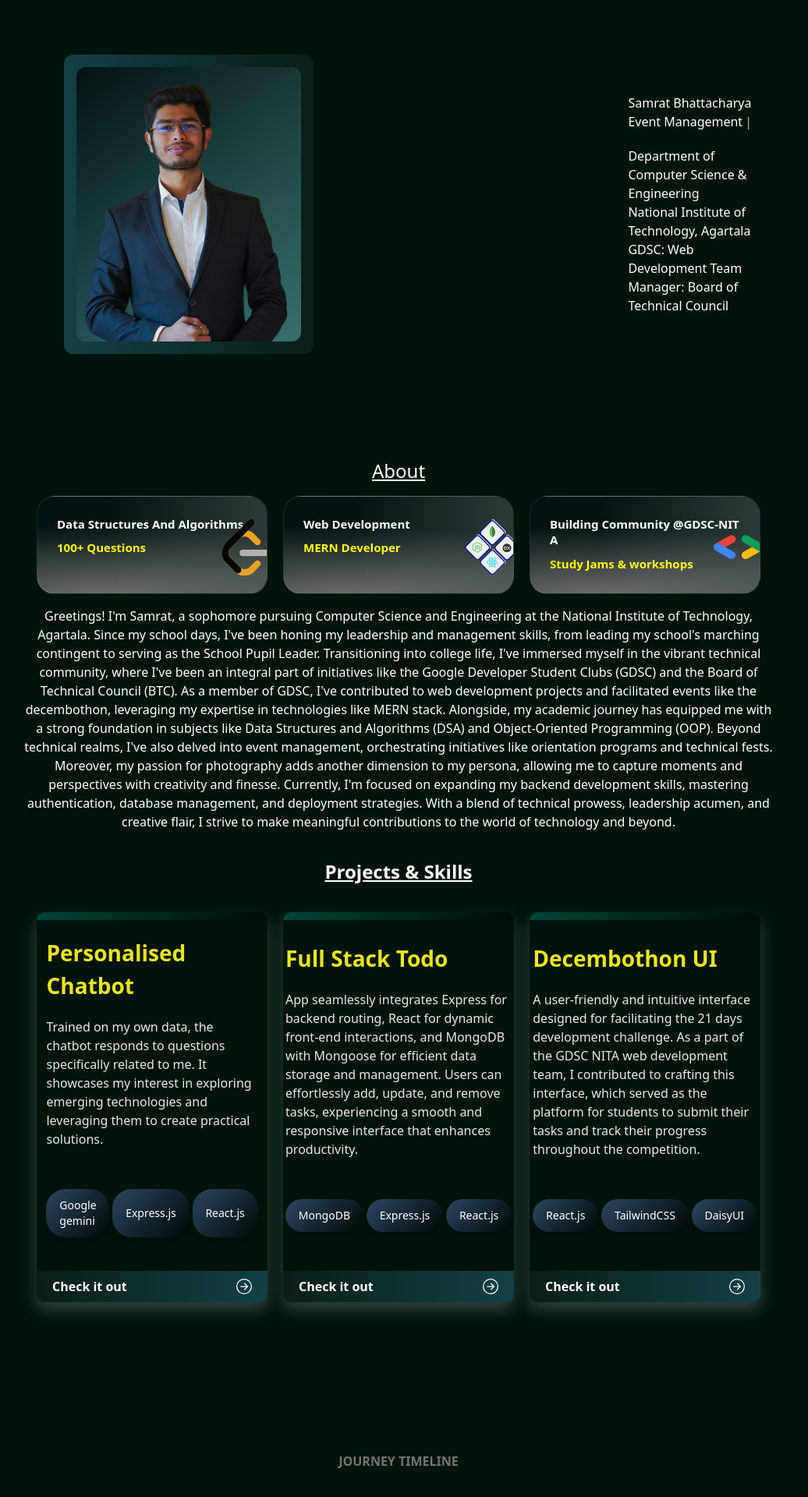
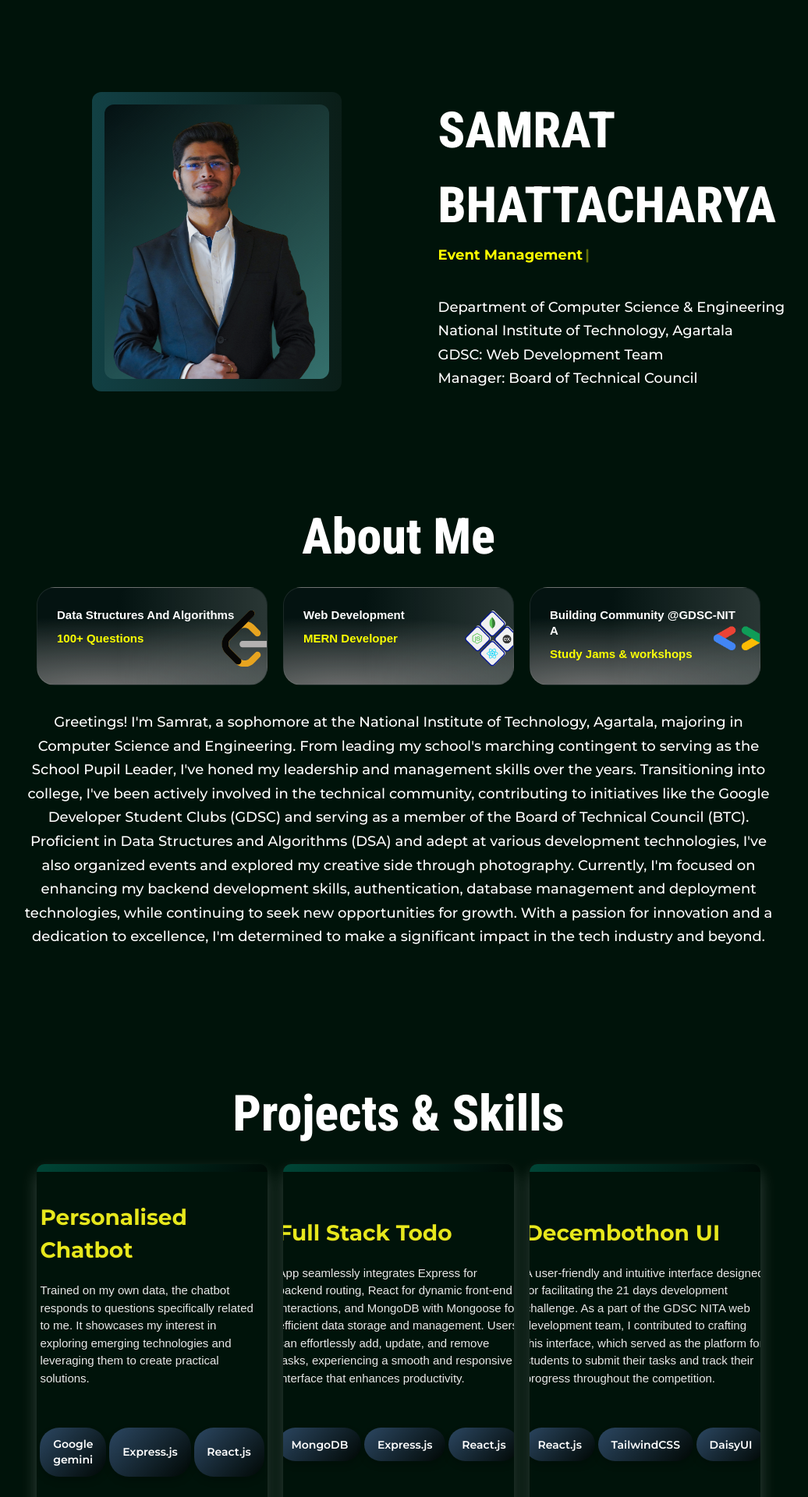
Before and after one commit to samrat53/version0, a React (Vite) app: page / in a window 1280 px wide. Shown: the part 40-1960 px from the top of the page at 78% size, without its empty margins (129-1165 px from the left). Built offline with nearby package versions, Linux system fonts and the light colour scheme.

Commit message:
added UI elements

```diff
--- a/index.html
+++ b/index.html
@@ -1,9 +1,19 @@
-<!doctype html>
+<!DOCTYPE html>
 <html lang="en">
   <head>
     <meta charset="UTF-8" />
     <!-- <link rel="icon" type="image/svg+xml" href="/vite.svg" /> -->
     <meta name="viewport" content="width=device-width, initial-scale=1.0" />
+    <link rel="preconnect" href="https://fonts.googleapis.com" />
+    <link rel="preconnect" href="https://fonts.gstatic.com" crossorigin />
+    <link
+      href="https://fonts.googleapis.com/css2?family=Roboto+Condensed:ital,wght@0,800;1,800&display=swap"
+      rel="stylesheet"
+    />
+    <link
+      href="https://fonts.googleapis.com/css2?family=Montserrat:ital,wght@0,100..900;1,100..900&display=swap"
+      rel="stylesheet"
+    />
     <title>Portfolio: Samrat</title>
   </head>
   <body>
--- a/src/App.css
+++ b/src/App.css
@@ -52,6 +52,7 @@ body {
   font-size: 15px;
   line-height: 135%;
   color: rgb(255, 255, 255);
+  font-family: sans-serif;
 }
 
 .card-header span:last-child {
@@ -59,6 +60,7 @@ body {
   font-size: 15px;
   line-height: 135%;
   color: rgb(251, 255, 0);
+  font-family: sans-serif;
 }
 @keyframes moveLight {
   0% {
@@ -117,10 +119,14 @@ body {
   font-weight: 700;
   font-size: 28px;
   color: rgb(231, 231, 28);
+  font-family: "Montserrat", sans-serif;
 }
 
 .content1 .para1 {
   line-height: 1.5;
+  font-size: 15px;
+  font-family: sans-serif;
+  font-weight:400;
 }
 
 /* .content1 .btn1 {
@@ -158,6 +164,7 @@ body {
 .card1:hover .btn1 {
   color: #212121;
   background: #e8e8e8;
+  font-family: "Montserrat", sans-serif;
 }
 
 .content1 .btn1:hover {
@@ -236,6 +243,9 @@ body {
   border-radius: 0px;
   /* box-shadow: 0 20px 30px -7px rgba(97, 118, 238, 0.5); */
   transition-duration: 0.3s;
+  font-family: "Montserrat", sans-serif;
+  font-weight: 700;
+  font-size: 18px;
 }
 
 .svg {
--- a/src/components/DeveloperTools.jsx
+++ b/src/components/DeveloperTools.jsx
@@ -13,8 +13,8 @@ const DeveloperTools = () => {
   ];
   return (
     <div className="">
-      <h2 className="text-2xl font-bold mb-4">Developer Tools Proficiency</h2>
-      <ul className="list-disc ml-6">
+      <h2 className="text-2xl font-bold mb-4 skills-heading text-center">Developer Tools Proficiency</h2>
+      <ul className="list-disc ml-6 description">
         {data.map((item, index) => {
           return <li key={index}>{item}</li>;
         })}
--- a/src/components/DsaInfo.jsx
+++ b/src/components/DsaInfo.jsx
@@ -2,9 +2,8 @@ import React from "react";
 
 const DsaInfo = () => {
   const data = [
-    "Programming language C++",
+    "C++ and Standard Template Library",
     "Arrays",
-    "Standard Template Library",
     "Binary Search",
     "Sorting and Searching Techniques",
     "Single and Doubly Linked list",
@@ -14,8 +13,8 @@ const DsaInfo = () => {
   ];
   return (
     <div>
-      <h2 className="text-2xl font-bold mb-4">Data Structures & Algorithms Proficiency</h2>
-      <ul className="list-disc ml-6">
+      <h2 className="text-2xl font-bold mb-4 skills-heading text-center">Data Structures & Algorithms  Proficiency</h2>
+      <ul className="list-disc ml-6 description pl-16">
         {data.map((item, index) => {
           return (
             <li key={index}>{item}</li>
--- a/src/components/Titles.jsx
+++ b/src/components/Titles.jsx
@@ -27,7 +27,7 @@ const Titles = () => {
             <img src={card.src} alt="" className="w-[6.5rem] h-[]rounded-[50%]" />
           </div>
           <div className="card-header">
-            <span>{card.title}</span>
+            <span className="">{card.title}</span>
             <span>{card.subtitle}</span>
           </div>
         </div>
--- a/src/index.css
+++ b/src/index.css
@@ -1,3 +1,53 @@
 @tailwind base;
 @tailwind components;
 @tailwind utilities;
+
+/* // <uniquifier>: Use a unique and descriptive class name */
+
+.name {
+  font-family: "Roboto Condensed", sans-serif;
+  font-optical-sizing: auto;
+  font-weight: 800;
+  font-style: normal;
+  font-size: 4rem;
+  margin-bottom: 3rem;
+}
+.name-top {
+  font-family: "Roboto Condensed", sans-serif;
+  font-optical-sizing: auto;
+  font-weight: 800;
+  font-style: normal;
+  font-size: 4rem;
+}
+.description {
+  font-family: "Montserrat", sans-serif;
+  font-optical-sizing: auto;
+  font-weight: 500;
+  font-style: normal;
+  font-size: 18px;
+  line-height: 1.7;
+}
+
+.tech-stacks {
+  font-family: "Montserrat", sans-serif;
+  font-weight: 600;
+  font-size: 14px;
+}
+
+.skills-heading {
+  font-family: "Roboto Condensed", sans-serif;
+  font-optical-sizing: auto;
+  font-weight: 800;
+  font-style: normal;
+  font-size: 2.5rem;
+  padding-bottom: 29px;
+}
+.typewritter-words {
+  font-family: "Montserrat", sans-serif;
+  font-optical-sizing: auto;
+  font-weight: 700;
+  font-style: normal;
+  font-size: 18px;
+  line-height: 1.7;
+  color: yellow;
+}
--- a/src/sections/About.jsx
+++ b/src/sections/About.jsx
@@ -2,13 +2,18 @@ import React from "react";
 import Titles from "../components/Titles";
 
 const About = () => {
-  const about ="Greetings! I'm Samrat, a sophomore pursuing Computer Science and Engineering at the National Institute of Technology, Agartala. Since my school days, I've been honing my leadership and management skills, from leading my school's marching contingent to serving as the School Pupil Leader. Transitioning into college life, I've immersed myself in the vibrant technical community, where I've been an integral part of initiatives like the Google Developer Student Clubs (GDSC) and the Board of Technical Council (BTC). As a member of GDSC, I've contributed to web development projects and facilitated events like the decembothon, leveraging my expertise in technologies like MERN stack. Alongside, my academic journey has equipped me with a strong foundation in subjects like Data Structures and Algorithms (DSA) and Object-Oriented Programming (OOP). Beyond technical realms, I've also delved into event management, orchestrating initiatives like orientation programs and technical fests. Moreover, my passion for photography adds another dimension to my persona, allowing me to capture moments and perspectives with creativity and finesse. Currently, I'm focused on expanding my backend development skills, mastering authentication, database management, and deployment strategies. With a blend of technical prowess, leadership acumen, and creative flair, I strive to make meaningful contributions to the world of technology and beyond.";
+  const about =
+    "Greetings! I'm Samrat, a sophomore at the National Institute of Technology, Agartala, majoring in Computer Science and Engineering. From leading my school's marching contingent to serving as the School Pupil Leader, I've honed my leadership and management skills over the years. Transitioning into college, I've been actively involved in the technical community, contributing to initiatives like the Google Developer Student Clubs (GDSC) and serving as a member of the Board of Technical Council (BTC). Proficient in Data Structures and Algorithms (DSA) and adept at various development technologies, I've also organized events and explored my creative side through photography. Currently, I'm focused on enhancing my backend development skills, authentication, database management and deployment technologies, while continuing to seek new opportunities for growth. With a passion for innovation and a dedication to excellence, I'm determined to make a significant impact in the tech industry and beyond.";
 
   return (
     <div>
-      <div className="text-center underline text-2xl mt-6">About</div>
+      <div className="text-center text-2xl mt-[6rem] name lg:mt-3">
+        About Me
+      </div>
       <Titles />
-      <div className="text-center lg:px-[10rem] my-4">{about}</div>
+      <div className="text-center lg:px-[10rem] description pt-4 pb-[10rem]">
+        {about}
+      </div>
     </div>
   );
 };
--- a/src/sections/Contacts.jsx
+++ b/src/sections/Contacts.jsx
@@ -4,7 +4,7 @@ import Navigations from "../components/Navigations";
 const Contacts = () => {
   return (
     <div>
-      <h2 className="text-2xl font-bold my-4 text-center">Contacts</h2>
+      <h2 className="text-2xl font-bold text-center name mt-[10rem]">Contacts</h2>
       <Navigations />
     </div>
   );
--- a/src/sections/Hero.jsx
+++ b/src/sections/Hero.jsx
@@ -7,13 +7,13 @@ const Hero = () => {
   return (
     <div className="flex flex-col lg:flex-row lg:justify-between items-center lg:space-x-8 lg:space-y-0">
       <TiltComponent/>
-      <div className="lg:w-1/2 mt-4 lg:mt-0 lg:p-[10rem] md:p-9 sm:p-6">
-        <div className="introduction-container flex flex-col justify-between">
-          <div className="name">Samrat Bhattacharya</div>
-          <div>
+      <div className="lg:w-1/2 mt-4 lg:mt-0 lg:py-[10rem] md:p-9 sm:p-6">
+        <div className="introduction-container flex flex-col justify-between lg:-ml-[12rem]">
+          <div className="name-top uppercase">Samrat <br/>Bhattacharya</div>
+          <div className="typewritter-words">
             <Typewritter words={["Web Development", "DSA", "Photography", "Event Management"]}/>
           </div>
-          <div className="mt-5">
+          <div className="mt-9 description">
             <div>Department of Computer Science & Engineering</div>
             <div>National Institute of Technology, Agartala</div>
             <div>GDSC: Web Development Team</div>
--- a/src/sections/ImageScroll.jsx
+++ b/src/sections/ImageScroll.jsx
@@ -39,12 +39,12 @@ const cards = [
   },
   {
     url: "./scroll/bird.JPG",
-    title: "My click: a sparrow",
+    title: "my random wildlife capture",
     id: 6,
   },
   {
     url: "./scroll/concert.JPG",
-    title: "My click: college fest",
+    title: "capture at my college fest",
     id: 7,
   },
   {
@@ -58,8 +58,8 @@ const ImageScroll = () => {
   return (
     <div className="">
       <div className="flex mt-48 items-center justify-center">
-        <span className="font-semibold uppercase text-neutral-500">
-          Journey Timeline
+        <span className="font-semibold uppercase text-neutral-500 name">
+          A glimpse into my life
         </span>
       </div>
       <HorizontalScrollCarousel />
@@ -73,7 +73,7 @@ const HorizontalScrollCarousel = () => {
     target: targetRef,
   });
 
-  const x = useTransform(scrollYProgress, [0, 9], ["10%", "-600%"]);
+  const x = useTransform(scrollYProgress, [0, 9], ["15%", "-800%"]);
 
   return (
     <section ref={targetRef} className=" relative h-[300vh]">
--- a/src/sections/Projects.jsx
+++ b/src/sections/Projects.jsx
@@ -27,7 +27,7 @@ const Projects = () => {
 
   return (
     <div>
-      <div className="text-center underline font-bold text-2xl my-9">
+      <div className="text-center name font-bold text-2xl my-9">
         Projects & Skills
       </div>
       <div className="project-container flex flex-col items-center lg:flex lg:flex-row xl:flex xl:flex-row 2xl:flex 2xl:flex-row md:flex md:flex-row justify-around  lg:justify-between space-x-5 lg:px-[11rem] my-4">
@@ -36,7 +36,7 @@ const Projects = () => {
             <div className="card1" key={index}>
               <div className="content1">
                 <p className="heading1 w-full">{project.name}</p>
-                <p className="para1">{project.description}</p>
+                <p className="para1 ">{project.description}</p>
                 <div className="flex space-x-1 my-8">
                   {project.techstacks.map((item, index) => {
                     return (
```
Also changed, not shown: src/components/TiltComponent.jsx (+5 -5 lines).
